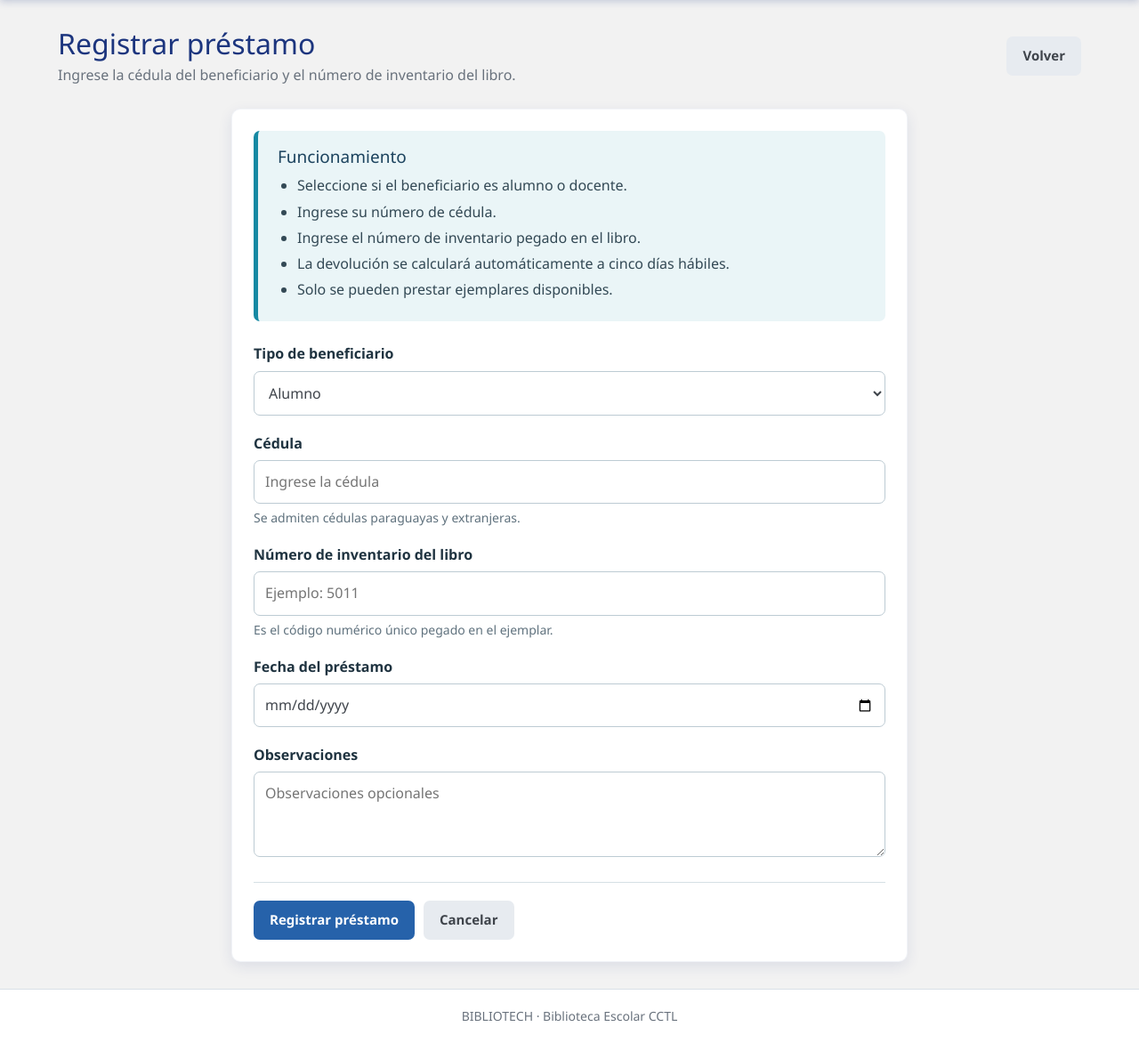
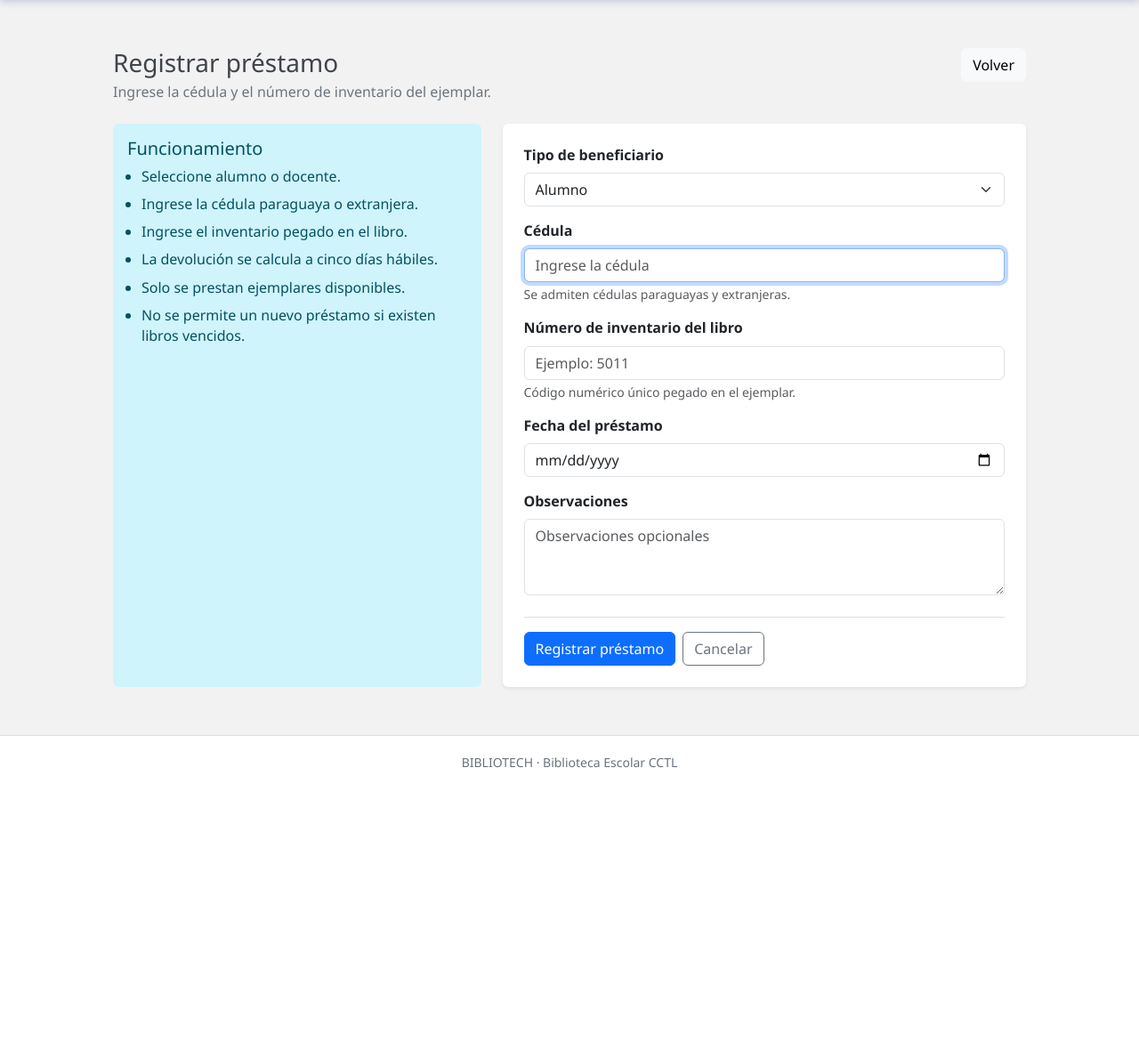
Before and after one commit to JavierPaniagua/bibliocctech, a Django app: page /prestamos/registrar/ in a window 1280 px wide. Shown: the part 78-1250 px from the top of the page at 89% size. After the commit the page ends 941 px from the top, so only its background shows below. Run offline with Django 5.2, Linux system fonts and the light colour scheme; some libraries are stand-ins or nearby versions.

Commit message:
Mejorar prestamos devoluciones reportes y respaldos

```diff
--- a/prestamos/forms.py
+++ b/prestamos/forms.py
@@ -31,7 +31,7 @@ class PrestamoForm(forms.Form):
     tipo_beneficiario = forms.ChoiceField(
         label="Tipo de beneficiario",
         choices=TIPO_BENEFICIARIO,
-        widget=forms.Select(attrs={"class": "campo"}),
+        widget=forms.Select(attrs={"class": "form-select"}),
     )
 
     cedula = forms.CharField(
@@ -39,9 +39,10 @@ class PrestamoForm(forms.Form):
         max_length=20,
         widget=forms.TextInput(
             attrs={
-                "class": "campo",
+                "class": "form-control",
                 "placeholder": "Ingrese la cédula",
                 "autocomplete": "off",
+                "autofocus": True,
             }
         ),
     )
@@ -51,7 +52,7 @@ class PrestamoForm(forms.Form):
         min_value=1,
         widget=forms.NumberInput(
             attrs={
-                "class": "campo",
+                "class": "form-control",
                 "placeholder": "Ejemplo: 5011",
                 "autocomplete": "off",
             }
@@ -63,7 +64,7 @@ class PrestamoForm(forms.Form):
         initial=timezone.localdate,
         widget=forms.DateInput(
             attrs={
-                "class": "campo",
+                "class": "form-control",
                 "type": "date",
             }
         ),
@@ -74,7 +75,7 @@ class PrestamoForm(forms.Form):
         required=False,
         widget=forms.Textarea(
             attrs={
-                "class": "campo",
+                "class": "form-control",
                 "rows": 3,
                 "placeholder": "Observaciones opcionales",
             }
@@ -93,6 +94,16 @@ class PrestamoForm(forms.Form):
             )
 
         return cedula
+
+    def clean_fecha_prestamo(self):
+        fecha = self.cleaned_data["fecha_prestamo"]
+
+        if fecha > timezone.localdate():
+            raise forms.ValidationError(
+                "La fecha del préstamo no puede ser futura."
+            )
+
+        return fecha
 
     def clean(self):
         cleaned_data = super().clean()
@@ -146,6 +157,32 @@ class PrestamoForm(forms.Form):
                         "cedula",
                         "El docente está inactivo.",
                     )
+
+        # Una persona con libros vencidos debe devolverlos antes
+        # de recibir otro ejemplar.
+        if alumno is not None or docente is not None:
+            prestamos_vencidos = Prestamo.objects.filter(
+                estado=Prestamo.Estado.ACTIVO,
+                fecha_devolucion_prevista__lt=timezone.localdate(),
+            )
+
+            if alumno is not None:
+                prestamos_vencidos = prestamos_vencidos.filter(
+                    alumno=alumno
+                )
+            else:
+                prestamos_vencidos = prestamos_vencidos.filter(
+                    docente=docente
+                )
+
+            if prestamos_vencidos.exists():
+                self.add_error(
+                    "cedula",
+                    (
+                        "El beneficiario posee uno o más préstamos "
+                        "vencidos. Registre primero la devolución."
+                    ),
+                )
 
         try:
             ejemplar = Ejemplar.objects.select_related("libro").get(
@@ -202,7 +239,7 @@ class DevolucionForm(forms.Form):
     condicion = forms.ChoiceField(
         label="Condición del libro",
         choices=Ejemplar.Condicion.choices,
-        widget=forms.Select(attrs={"class": "campo"}),
+        widget=forms.Select(attrs={"class": "form-select"}),
     )
 
     observaciones = forms.CharField(
@@ -210,7 +247,7 @@ class DevolucionForm(forms.Form):
         required=False,
         widget=forms.Textarea(
             attrs={
-                "class": "campo",
+                "class": "form-control",
                 "rows": 3,
                 "placeholder": (
                     "Ejemplo: devuelto correctamente o presenta daños"
@@ -226,6 +263,13 @@ class DevolucionForm(forms.Form):
         if prestamo is not None and not self.is_bound:
             self.fields["condicion"].initial = prestamo.ejemplar.condicion
 
+        self.fields["fecha_devolucion_real"].widget.attrs.update(
+            {
+                "class": "form-control",
+                "max": timezone.localdate().isoformat(),
+            }
+        )
+
     def clean_fecha_devolucion_real(self):
         fecha = self.cleaned_data["fecha_devolucion_real"]
 
@@ -234,4 +278,9 @@ class DevolucionForm(forms.Form):
                 "La devolución no puede ser anterior a la fecha del préstamo."
             )
 
+        if fecha > timezone.localdate():
+            raise forms.ValidationError(
+                "La fecha de devolución no puede ser futura."
+            )
+
         return fecha
--- a/templates/prestamos/prestamo_formulario.html
+++ b/templates/prestamos/prestamo_formulario.html
@@ -1,241 +1,144 @@
-{% extends 'base.html' %}
+{% extends "base.html" %}
 
-{% block title %}
-    Registrar préstamo | Biblioteca Escolar
-{% endblock %}
+{% block title %}Registrar préstamo | BIBLIOTECH{% endblock %}
 
 {% block content %}
-
-<div class="cabecera-pagina">
+<div class="container py-4" style="max-width: 1050px;">
+    <div class="d-flex flex-wrap justify-content-between align-items-start gap-3 mb-4">
         <div>
-        <h2>Registrar préstamo</h2>
-        <p>
-            Ingrese la cédula del beneficiario y el número de inventario
-            del libro.
+            <h1 class="h3 mb-1">Registrar préstamo</h1>
+            <p class="text-secondary mb-0">
+                Ingrese la cédula y el número de inventario del ejemplar.
             </p>
         </div>
-
-    <a
-        href="{% url 'prestamos:lista' %}"
-        class="boton boton-secundario"
-    >
-        Volver
-    </a>
+        <a href="{% url 'prestamos:lista' %}" class="btn btn-light">Volver</a>
     </div>
 
-<div class="tarjeta tarjeta-formulario">
-
-    <div class="informacion-prestamo">
-        <h3>Funcionamiento</h3>
-
-        <ul>
-            <li>Seleccione si el beneficiario es alumno o docente.</li>
-            <li>Ingrese su número de cédula.</li>
-            <li>Ingrese el número de inventario pegado en el libro.</li>
-            <li>La devolución se calculará automáticamente a cinco días hábiles.</li>
-            <li>Solo se pueden prestar ejemplares disponibles.</li>
+    <div class="row g-4">
+        <div class="col-lg-5">
+            <section class="alert alert-info border-0 h-100 mb-0">
+                <h2 class="h5">Funcionamiento</h2>
+                <ul class="mb-0 ps-3">
+                    <li class="mb-2">Seleccione alumno o docente.</li>
+                    <li class="mb-2">Ingrese la cédula paraguaya o extranjera.</li>
+                    <li class="mb-2">Ingrese el inventario pegado en el libro.</li>
+                    <li class="mb-2">La devolución se calcula a cinco días hábiles.</li>
+                    <li class="mb-2">Solo se prestan ejemplares disponibles.</li>
+                    <li>No se permite un nuevo préstamo si existen libros vencidos.</li>
                 </ul>
+            </section>
         </div>
 
-    <form method="post" novalidate>
-
+        <div class="col-lg-7">
+            <section class="card border-0 shadow-sm">
+                <div class="card-body p-4">
+                    <form method="post" novalidate id="formulario-prestamo">
                         {% csrf_token %}
 
                         {% if formulario.non_field_errors %}
-            <div class="mensaje mensaje-error">
+                            <div class="alert alert-danger">
                                 {% for error in formulario.non_field_errors %}
-                    <p>{{ error }}</p>
+                                    <div>{{ error }}</div>
                                 {% endfor %}
                             </div>
                         {% endif %}
 
-        <div class="grupo-campo">
-            <label for="{{ formulario.tipo_beneficiario.id_for_label }}">
+                        <div class="mb-3">
+                            <label for="{{ formulario.tipo_beneficiario.id_for_label }}" class="form-label fw-semibold">
                                 {{ formulario.tipo_beneficiario.label }}
                             </label>
-
                             {{ formulario.tipo_beneficiario }}
-
                             {% for error in formulario.tipo_beneficiario.errors %}
-                <div class="error-campo">{{ error }}</div>
+                                <div class="text-danger fw-semibold small mt-1">{{ error }}</div>
                             {% endfor %}
                         </div>
 
-        <div class="grupo-campo">
-            <label for="{{ formulario.cedula.id_for_label }}">
+                        <div class="mb-3">
+                            <label for="{{ formulario.cedula.id_for_label }}" class="form-label fw-semibold">
                                 {{ formulario.cedula.label }}
                             </label>
-
                             {{ formulario.cedula }}
-
-            <small>
-                Se admiten cédulas paraguayas y extranjeras.
-            </small>
-
+                            <div class="form-text">Se admiten cédulas paraguayas y extranjeras.</div>
                             {% for error in formulario.cedula.errors %}
-                <div class="error-campo">{{ error }}</div>
+                                <div class="text-danger fw-semibold small mt-1">{{ error }}</div>
                             {% endfor %}
                         </div>
 
-        <div class="grupo-campo">
-            <label for="{{ formulario.numero_inventario.id_for_label }}">
+                        <div class="mb-3">
+                            <label for="{{ formulario.numero_inventario.id_for_label }}" class="form-label fw-semibold">
                                 {{ formulario.numero_inventario.label }}
                             </label>
-
                             {{ formulario.numero_inventario }}
-
-            <small>
-                Es el código numérico único pegado en el ejemplar.
-            </small>
-
+                            <div class="form-text">Código numérico único pegado en el ejemplar.</div>
                             {% for error in formulario.numero_inventario.errors %}
-                <div class="error-campo">{{ error }}</div>
+                                <div class="text-danger fw-semibold small mt-1">{{ error }}</div>
                             {% endfor %}
                         </div>
 
-        <div class="grupo-campo">
-            <label for="{{ formulario.fecha_prestamo.id_for_label }}">
+                        <div class="mb-3">
+                            <label for="{{ formulario.fecha_prestamo.id_for_label }}" class="form-label fw-semibold">
                                 {{ formulario.fecha_prestamo.label }}
                             </label>
-
                             {{ formulario.fecha_prestamo }}
-
                             {% for error in formulario.fecha_prestamo.errors %}
-                <div class="error-campo">{{ error }}</div>
+                                <div class="text-danger fw-semibold small mt-1">{{ error }}</div>
                             {% endfor %}
                         </div>
 
-        <div class="grupo-campo">
-            <label for="{{ formulario.observaciones.id_for_label }}">
+                        <div class="mb-4">
+                            <label for="{{ formulario.observaciones.id_for_label }}" class="form-label fw-semibold">
                                 {{ formulario.observaciones.label }}
                             </label>
-
                             {{ formulario.observaciones }}
-
                             {% for error in formulario.observaciones.errors %}
-                <div class="error-campo">{{ error }}</div>
+                                <div class="text-danger fw-semibold small mt-1">{{ error }}</div>
                             {% endfor %}
                         </div>
 
-        <div class="grupo-botones formulario-acciones">
-            <button type="submit" class="boton boton-primario">
+                        <div class="d-flex flex-wrap gap-2 pt-3 border-top">
+                            <button type="submit" class="btn btn-primary" id="boton-registrar">
                                 Registrar préstamo
                             </button>
-
-            <a
-                href="{% url 'prestamos:lista' %}"
-                class="boton boton-secundario"
-            >
-                Cancelar
-            </a>
+                            <a href="{% url 'prestamos:lista' %}" class="btn btn-outline-secondary">Cancelar</a>
+                        </div>
+                    </form>
+                </div>
+            </section>
+        </div>
+    </div>
 </div>
 
-    </form>
+<script>
+document.addEventListener("DOMContentLoaded", function () {
+    const cedula = document.getElementById("{{ formulario.cedula.id_for_label }}");
+    const inventario = document.getElementById("{{ formulario.numero_inventario.id_for_label }}");
+    const fecha = document.getElementById("{{ formulario.fecha_prestamo.id_for_label }}");
+    const boton = document.getElementById("boton-registrar");
+    const formulario = document.getElementById("formulario-prestamo");
 
-</div>
+    cedula?.focus();
 
-<style>
-    .tarjeta-formulario {
-        max-width: 760px;
-        margin-left: auto;
-        margin-right: auto;
+    cedula?.addEventListener("keydown", function (evento) {
+        if (evento.key === "Enter") {
+            evento.preventDefault();
+            inventario?.focus();
+            inventario?.select();
         }
+    });
 
-    .informacion-prestamo {
-        margin-bottom: 25px;
-        padding: 18px 22px;
-        border-left: 5px solid #1689a3;
-        border-radius: 7px;
-        background: #eaf5f7;
+    inventario?.addEventListener("keydown", function (evento) {
+        if (evento.key === "Enter") {
+            evento.preventDefault();
+            fecha?.focus();
         }
+    });
 
-    .informacion-prestamo h3 {
-        margin-top: 0;
-        margin-bottom: 10px;
-        color: #1c435e;
+    formulario?.addEventListener("submit", function () {
+        if (boton) {
+            boton.disabled = true;
+            boton.textContent = "Registrando…";
         }
-
-    .informacion-prestamo ul {
-        margin: 0;
-        padding-left: 22px;
-    }
-
-    .informacion-prestamo li {
-        margin-bottom: 6px;
-    }
-
-    .grupo-campo {
-        margin-bottom: 20px;
-    }
-
-    .grupo-campo label {
-        display: block;
-        margin-bottom: 7px;
-        color: #1f3340;
-        font-weight: bold;
-    }
-
-    .grupo-campo .campo {
-        display: block;
-        width: 100%;
-        box-sizing: border-box;
-        padding: 12px;
-        border: 1px solid #bdcbd3;
-        border-radius: 7px;
-        background: white;
-        font-size: 16px;
-    }
-
-    .grupo-campo textarea.campo {
-        resize: vertical;
-    }
-
-    .grupo-campo small {
-        display: block;
-        margin-top: 6px;
-        color: #60727e;
-    }
-
-    .error-campo {
-        margin-top: 7px;
-        color: #b3263b;
-        font-size: 14px;
-        font-weight: bold;
-    }
-
-    .formulario-acciones {
-        margin-top: 28px;
-        padding-top: 20px;
-        border-top: 1px solid #d6e0e5;
-    }
-
-    @media (max-width: 600px) {
-        .formulario-acciones {
-            display: flex;
-            flex-direction: column;
-        }
-
-        .formulario-acciones .boton {
-            width: 100%;
-            box-sizing: border-box;
-            text-align: center;
-        }
-    }
-
-
-.informacion-prestamo {
-    color: #1f303a;
-}
-
-.informacion-prestamo h3 {
-    color: #1c435e;
-}
-
-.informacion-prestamo ul,
-.informacion-prestamo li {
-    color: #334955;
-}
-
-</style>
-
+    });
+});
+</script>
 {% endblock %}
```
Also changed, not shown: templates/prestamos/prestamo_devolver.html (+126 -229 lines), templates/prestamos/prestamo_lista.html (+54 -1 lines). Lines whose indentation alone changed are shown as unchanged.
